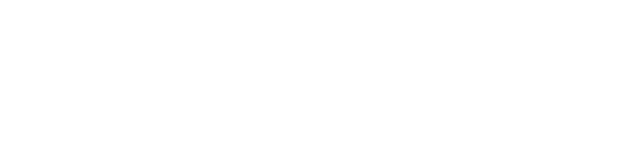
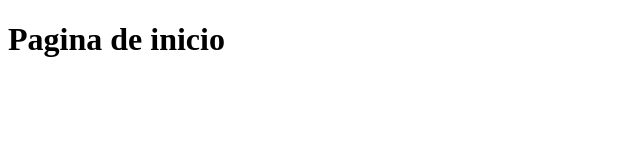
Before and after one commit to h45f64/GitRepoTaller, a plain HTML site: page index.html in a window 1280 px wide. Shown: the whole page, without its empty margins (0-640 px from the left). Drawn offline with Linux system fonts and the light colour scheme.

Commit message:
prueba commit 2

```diff
--- a/index.html
+++ b/index.html
@@ -4,9 +4,9 @@
     <meta charset="UTF-8">
     <meta http-equiv="X-UA-Compatible" content="IE=edge">
     <meta name="viewport" content="width=device-width, initial-scale=1.0">
-    <title>Document</title>
+    <title>Taller Git</title>
 </head>
 <body>
-
+    <h1>Pagina de inicio</h1>
 </body>
 </html>
```
